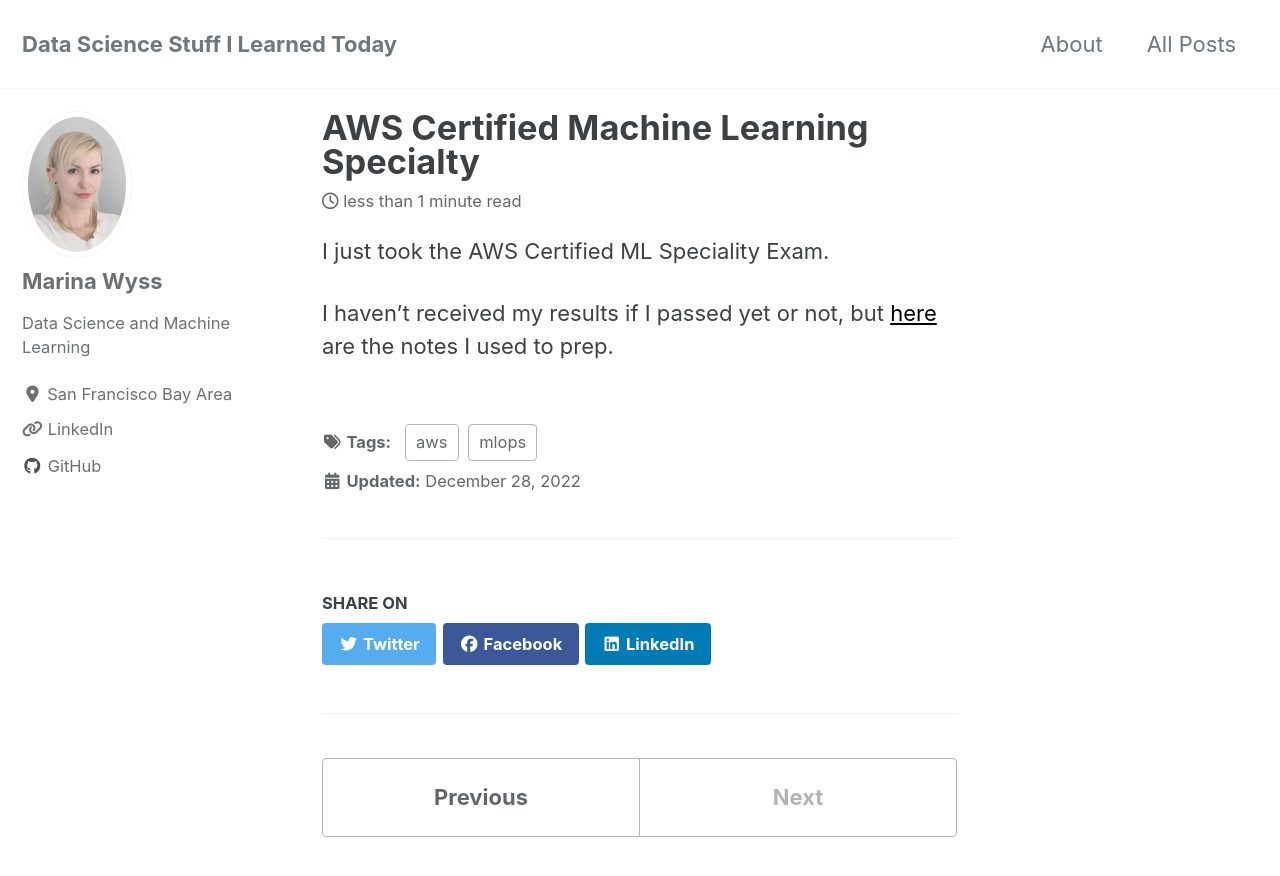
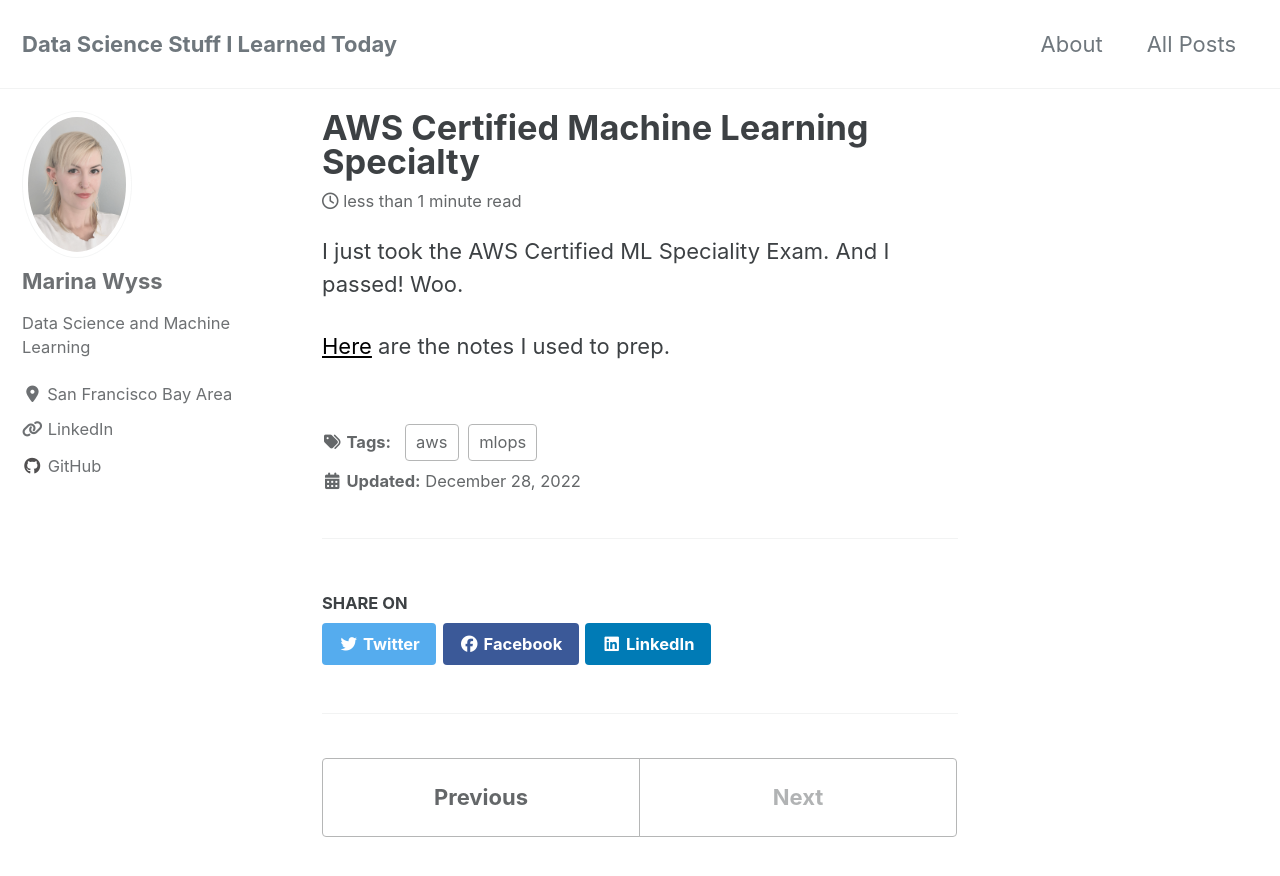
Before and after one commit to MarinaWyss/MarinaWyss.github.io, a Jekyll site: the page built from _posts/2022-12-28-aws-ml.md, in a window 1280 px wide and 900 px high. Shown: the top 876 px of the window. Built offline with Jekyll 4.4.1, drawn with Linux system fonts in a browser that asks for light colours; cached includes are drawn as plain includes; nearby versions of some CDN libraries; a script that is not in the unit is left out.

Commit message:
add update

```diff
--- a/_posts/2022-12-28-aws-ml.md
+++ b/_posts/2022-12-28-aws-ml.md
@@ -6,6 +6,8 @@
 excerpt: "Notes from my exam prep."
 ---
 
-I just took the AWS Certified ML Speciality Exam.
+<div data-iframe-width="150" data-iframe-height="270" data-share-badge-id="7e66e0db-4bf8-4c12-93f7-1a84289f04fb" data-share-badge-host="https://www.credly.com"></div><script type="text/javascript" async src="//cdn.credly.com/assets/utilities/embed.js"></script>
 
-I haven't received my results if I passed yet or not, but [here](https://docs.google.com/document/d/1LI0lEruqFuVjTSXZXWY3EwTn5NRaLGIJIGbgkAstYBk/edit?usp=sharing) are the notes I used to prep.
+I just took the AWS Certified ML Speciality Exam. And I passed! Woo.
+
+[Here](https://docs.google.com/document/d/1LI0lEruqFuVjTSXZXWY3EwTn5NRaLGIJIGbgkAstYBk/edit?usp=sharing) are the notes I used to prep.
```
